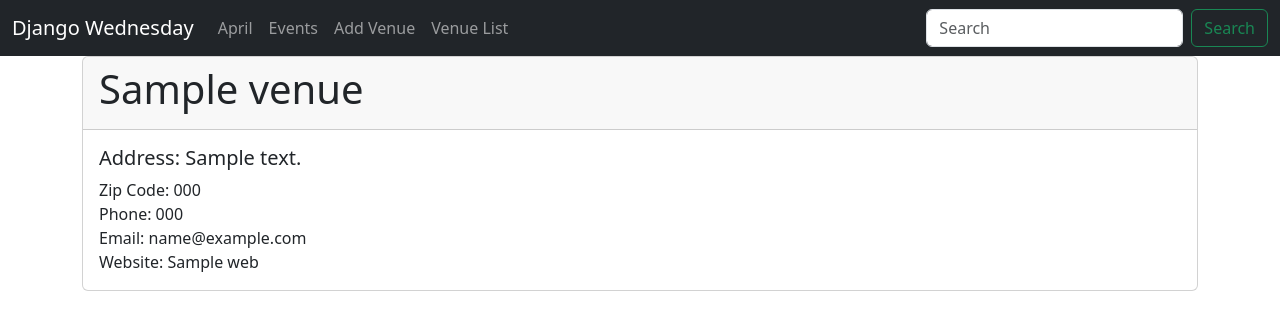
After one commit to davidbrownonline/django_wednesday, a Django app: template web_event/events/templates/events/show_venue.html in a window 1280 px wide. The commit adds this page. Shown: the top 330 px of the page. Run offline with Django 5.2, Linux system fonts and the light colour scheme; the template is opened without the code that fills it: most values are stand-ins (such as "Sample title", 1, 10 or a date in 2020).

Commit message:
Query db for Venues, Part 8

```diff
--- a/web_event/events/templates/events/navbar.html
+++ b/web_event/events/templates/events/navbar.html
@@ -16,6 +16,9 @@
           <li class="nav-item">
             <a class="nav-link" href="{% url 'add-venue' %}">Add Venue</a>
           </li>
+          <li class="nav-item">
+            <a class="nav-link" href="{% url 'list-venues' %}">Venue List</a>
+          </li>
         </ul>
         <form class="d-flex" role="search">
           <input class="form-control me-2" type="search" placeholder="Search" aria-label="Search">
--- /dev/null
+++ b/web_event/events/templates/events/show_venue.html
@@ -0,0 +1,24 @@
+{% extends 'events/base.html' %}
+
+{% block title %}
+    show-venue-page
+{% endblock %}
+
+{% block content %}
+
+<div class="card">
+    <div class="card-header">
+        <h1>{{ venue }}</h1>
+    </div>
+    <div class="card-body">
+      <h5 class="card-title">Address: {{ venue.address }}</h5>
+      <p class="card-text">
+        Zip Code: {{ venue.zip_code }} <br>
+        Phone: {{ venue.phone}}<br>
+        Email: {{ venue.email_address}}<br>
+        Website: {{ venue.web }}<br>
+        </p>
+    </div>
+  </div>
+
+{% endblock %}
--- a/web_event/events/urls.py
+++ b/web_event/events/urls.py
@@ -8,4 +8,6 @@ urlpatterns = [
     path('<int:year>/<str:month>/', views.home, name = 'home'),
     path('events/', views.all_events, name = 'list-events'),
     path('add_venue/', views.add_venue, name = 'add-venue'),
+    path('list_venues/', views.list_venues, name = 'list-venues'),
+    path('show_venue/<venue_id>', views.show_venue, name = 'show-venue'),
 ]
```
Also changed, not shown: web_event/events/templates/events/event_list.html (+5 -5 lines), web_event/events/templates/events/venue.html (added, +19 -0 lines), web_event/events/views.py (+12 -2 lines).
